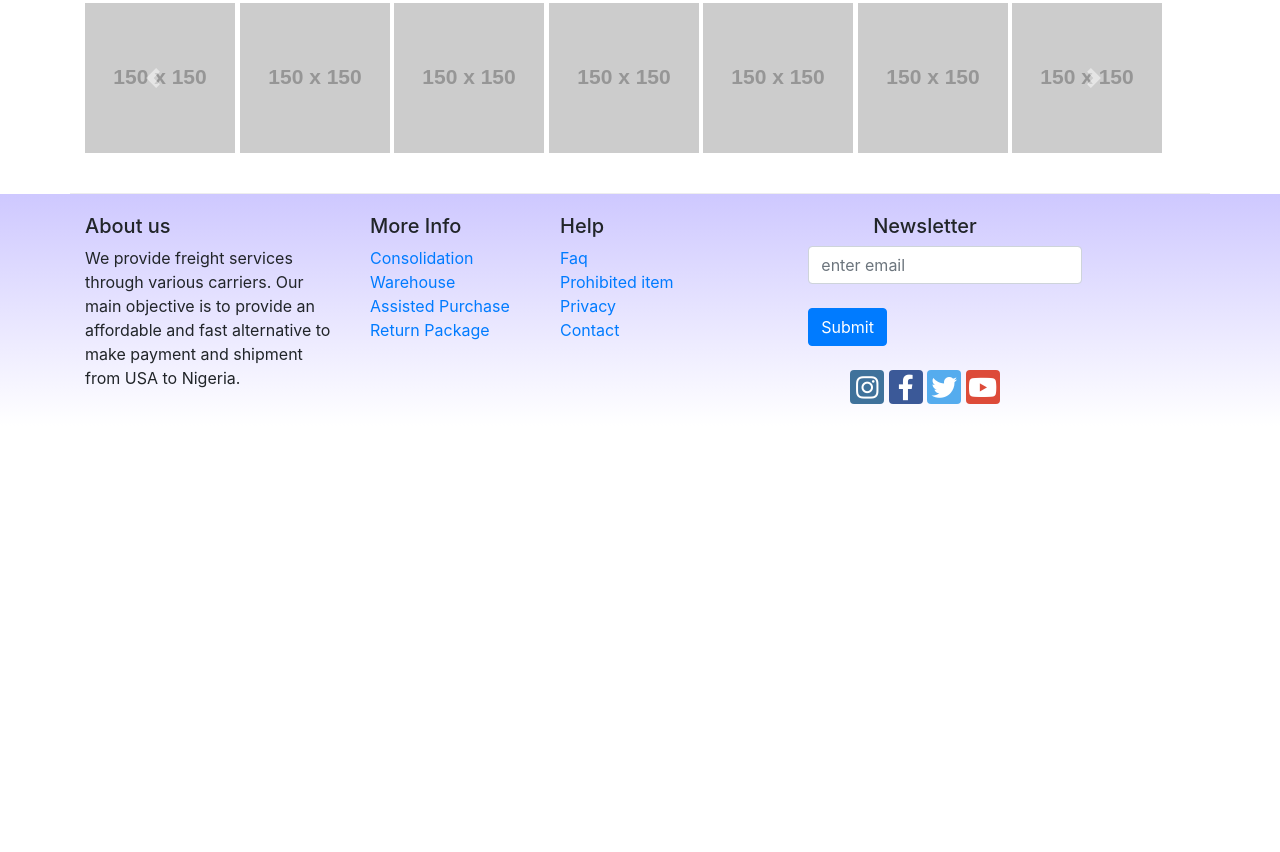
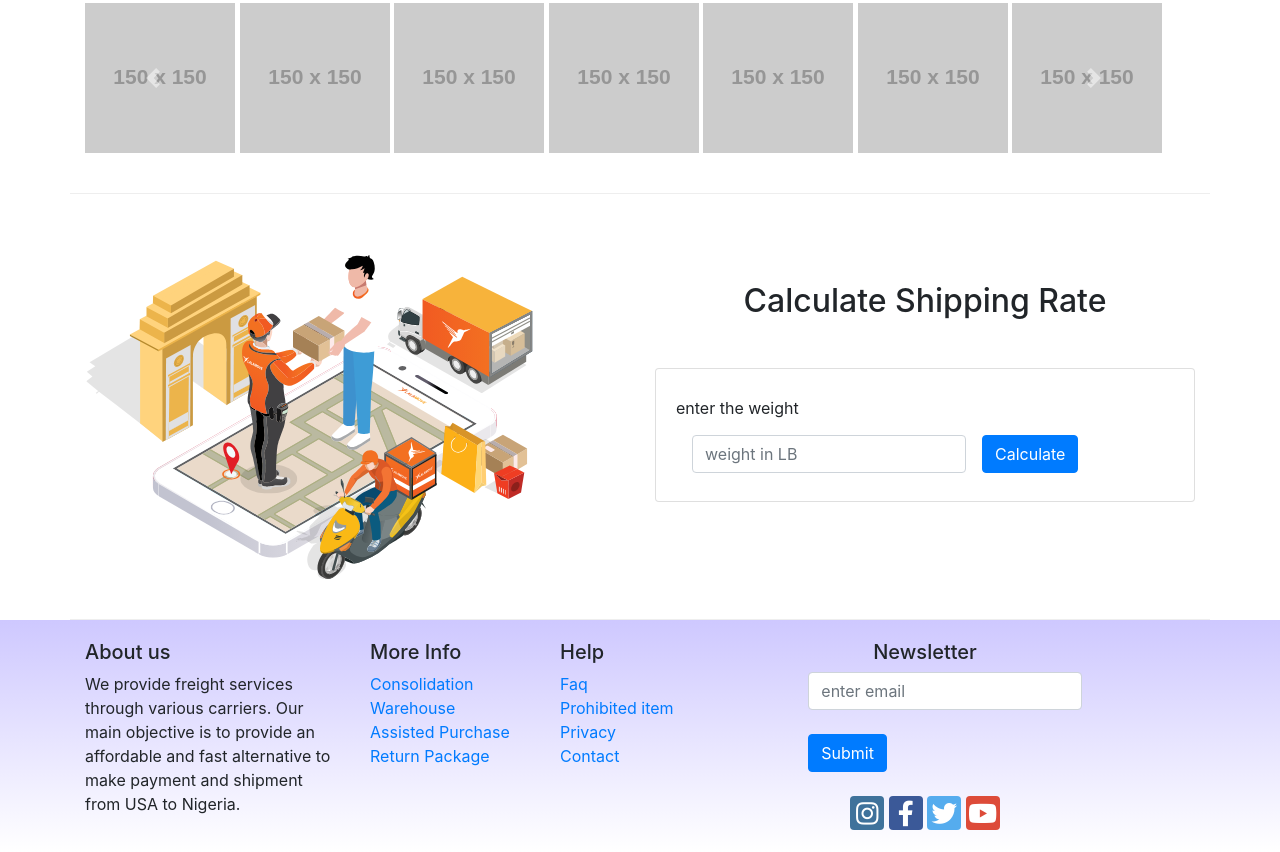
Before and after one commit to mayo4gem/shipproject, a website: page index.html in a window 1280 px wide. Shown: the part 1845-2697 px from the top of the page. Before the commit the page ends 2271 px from the top, so only its background shows below. Drawn offline with nearby package versions, Linux system fonts and the light colour scheme; placeholder pictures from the web are drawn by us.

Commit message:
calculator

```diff
--- a/index.html
+++ b/index.html
@@ -295,6 +295,29 @@
                     </a>
                 </div>
             </div>
+            <div class="row row-content">
+                <div class="col-md-6">
+                    <img src="/img/unnamed2.svg" class="img-fluid" width="450px" height="450px" alt="Second slide">
+                </div>
+                <div class="col-md-6 mt-5">
+                    <h2 class="text-center mb-5"> Calculate Shipping Rate</h2>
+                    <div class="card">
+                        <div class="card-body">
+                            <form class="form-inline">
+                                <div class="form-group mb-2">
+                                    <label for="weig" class="sr-only">Weight</label>
+                                    <input type="text" readonly class="form-control-plaintext" id="weig" value="enter the weight">
+                                </div>
+                                <div class="form-group mx-sm-3 mb-2">
+                                    <label for="inputPassword2" class="sr-only">Password</label>
+                                    <input type="password" class="form-control" id="inputPassword2" placeholder="weight in LB">
+                                </div>
+                                <button type="submit" class="btn btn-primary mb-2">Calculate</button>
+                            </form>
+                        </div>
+                    </div>
+                </div>
+            </div>
         </div>
         <footer class="site-footer">
             <div class="container">
```
